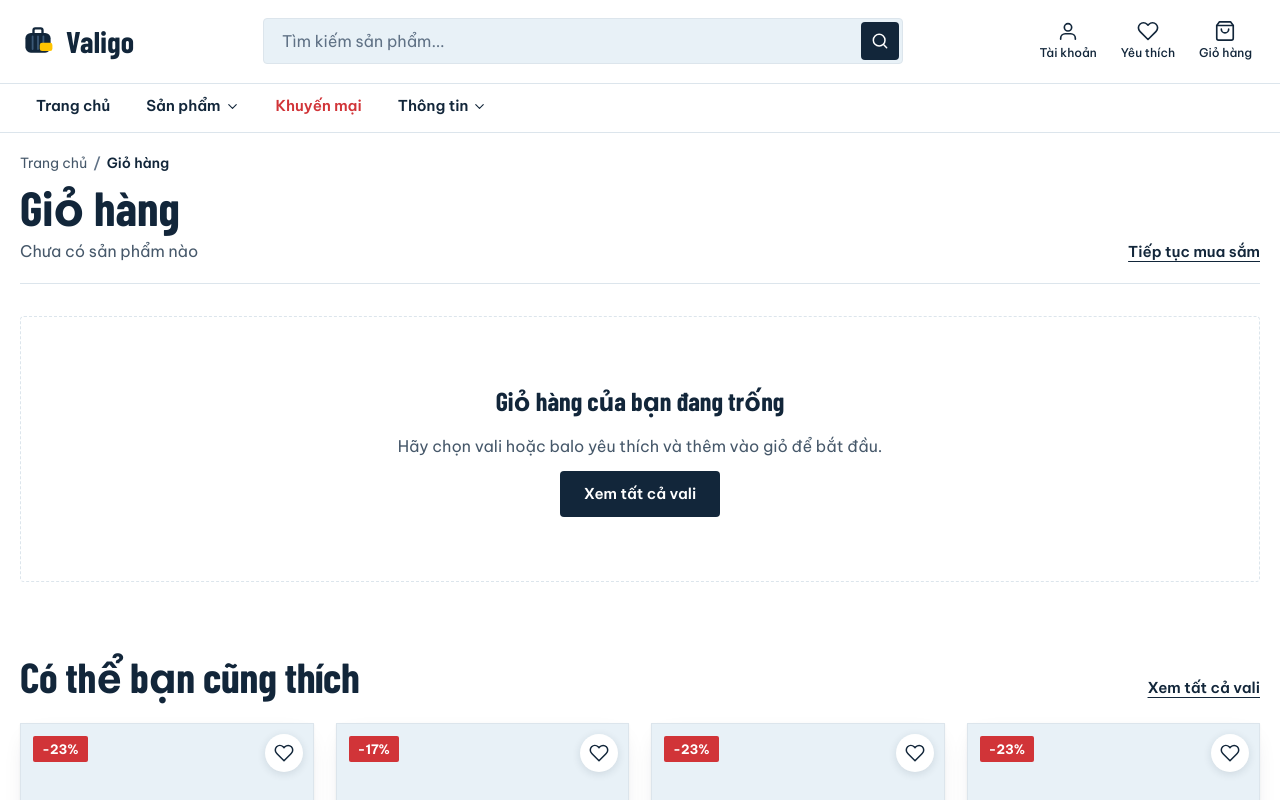
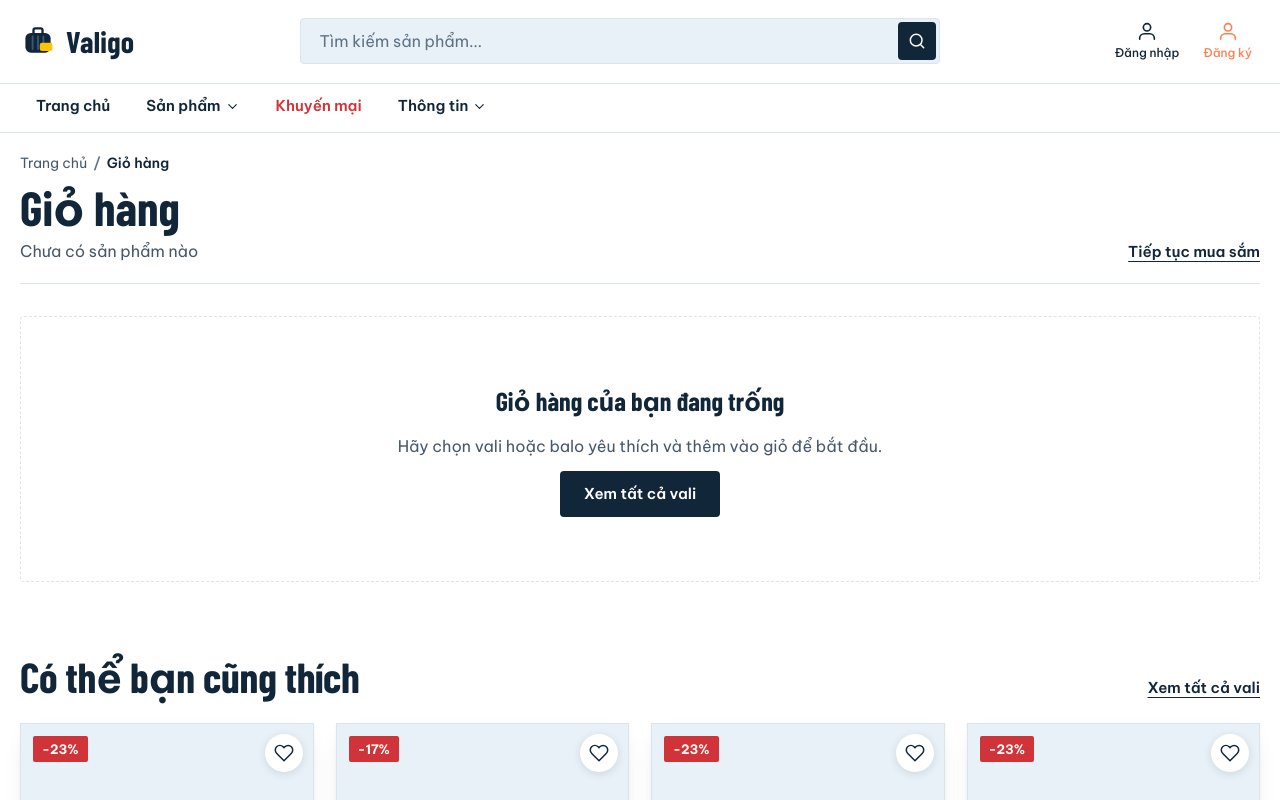
Before and after one commit to NguyenVanTruong2001/ltfe_webvali, a React (Vite) app: page /cart in a window 1280 px wide. Shown: the top 800 px of the page. Built offline with nearby package versions, Linux system fonts and the light colour scheme; grey boxes are pictures that could not be loaded.

Commit message:
update page header

```diff
--- a/src/components/Page-Header.tsx
+++ b/src/components/Page-Header.tsx
@@ -114,15 +114,6 @@ export default function PageHeader({current}: {current?: string}) {
                                     {session.user.fullname}
                                 </span>
                             </Link>
-                        </>
-                    ) : (
-                        <Link to="/login" className="action">
-                            <svg className="icon iconLg" aria-hidden="true">
-                                <use href="#iUser" />
-                            </svg>
-                            <span className="actionLabel">Tài khoản</span>
-                        </Link>
-                    )}
                             <Link to="/wishlist" className="action" aria-label={`Yêu thích, ${wishCount} sản phẩm`}>
                             <span className="actionIcon">
                                 <svg className="icon iconLg" aria-hidden="true">
@@ -141,8 +132,6 @@ export default function PageHeader({current}: {current?: string}) {
                             </span>
                                 <span className="actionLabel">Giỏ hàng</span>
                             </Link>
-                    {session ? (
-                        <>
                             <button
                                 type="button"
                                 className="btn btnPrimary action"
@@ -152,7 +141,22 @@ export default function PageHeader({current}: {current?: string}) {
                                 <span className="actionLabel">Đăng xuất</span>
                             </button>
                         </>
-                    ) : (<></>)}
+                    ) : (
+                        <>
+                        <Link to="/login" className="action">
+                            <svg className="icon iconLg" aria-hidden="true">
+                                <use href="#iUser" />
+                            </svg>
+                            <span className="actionLabel">Đăng nhập</span>
+                        </Link>
+                        <Link to="/register" className="action" style={{color: "coral"}}>
+                            <svg className="icon iconLg" aria-hidden="true">
+                                <use href="#iUser" />
+                            </svg>
+                            <span className="actionLabel">Đăng ký</span>
+                        </Link>
+                        </>
+                    )}
                 </div>
             </div>
             <nav className="mainnav" aria-label="Danh mục chính">
```
Lines whose indentation alone changed are shown as unchanged.
